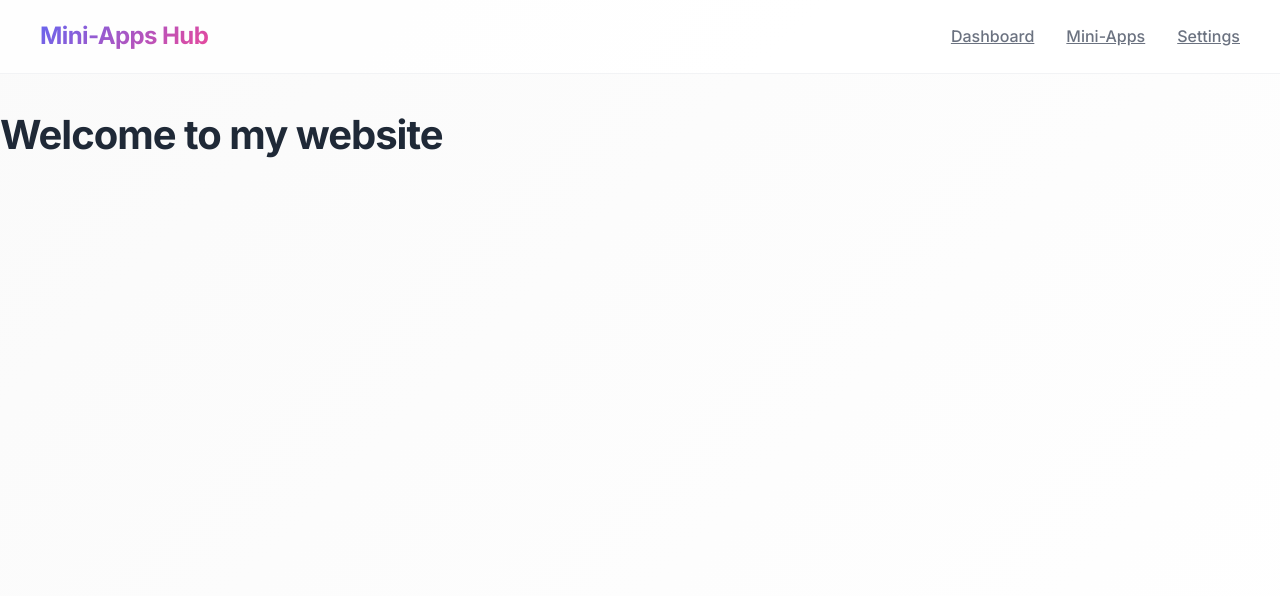
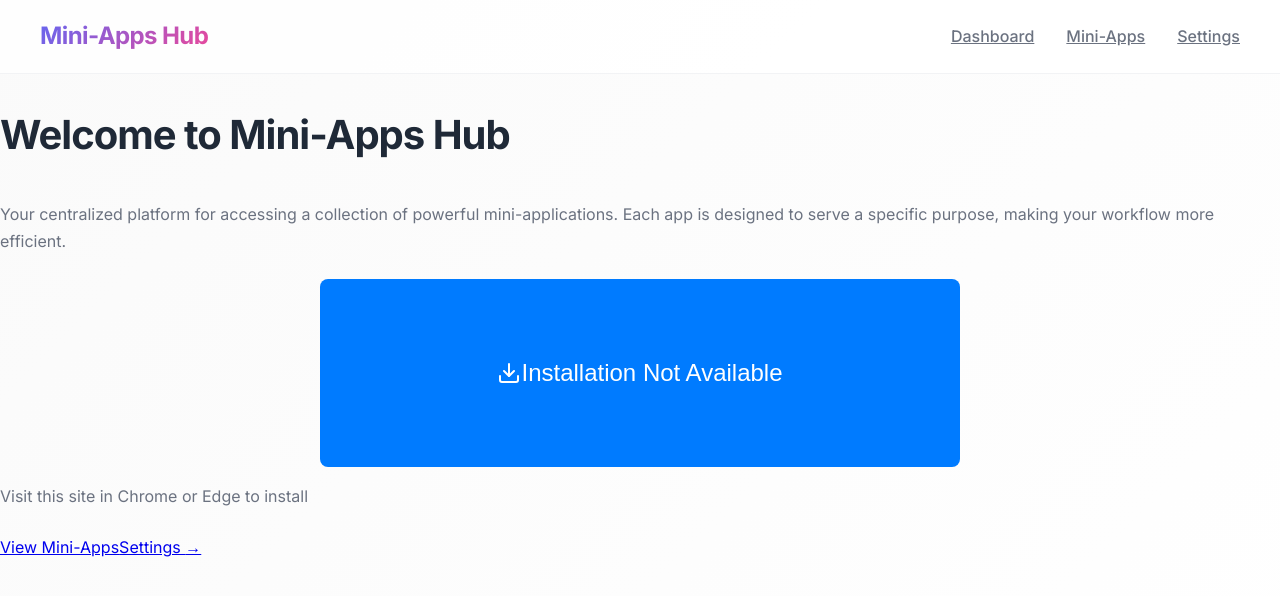
Before and after one commit to Techno-UWA/MiniApps, a Next.js app: page / in a window 1280 px wide. Shown: the top 596 px of the page. Built offline with nearby package versions, Linux system fonts and the light colour scheme.

Commit message:
It worked! Credit to  O1 preview from Github Copilot
Added HomeContent back to home page

```diff
--- a/src/app/page.tsx
+++ b/src/app/page.tsx
@@ -5,7 +5,7 @@ export default function Home() {
     <div className="bg-white">
       <div className="relative isolate px-6 pt-14 lg:px-8">
         <div className="mx-auto max-w-2xl py-32 sm:py-48 lg:py-56">
-          <h1>Welcome to my website</h1>
+          <HomeContent />
         </div>
       </div>
     </div>
```
